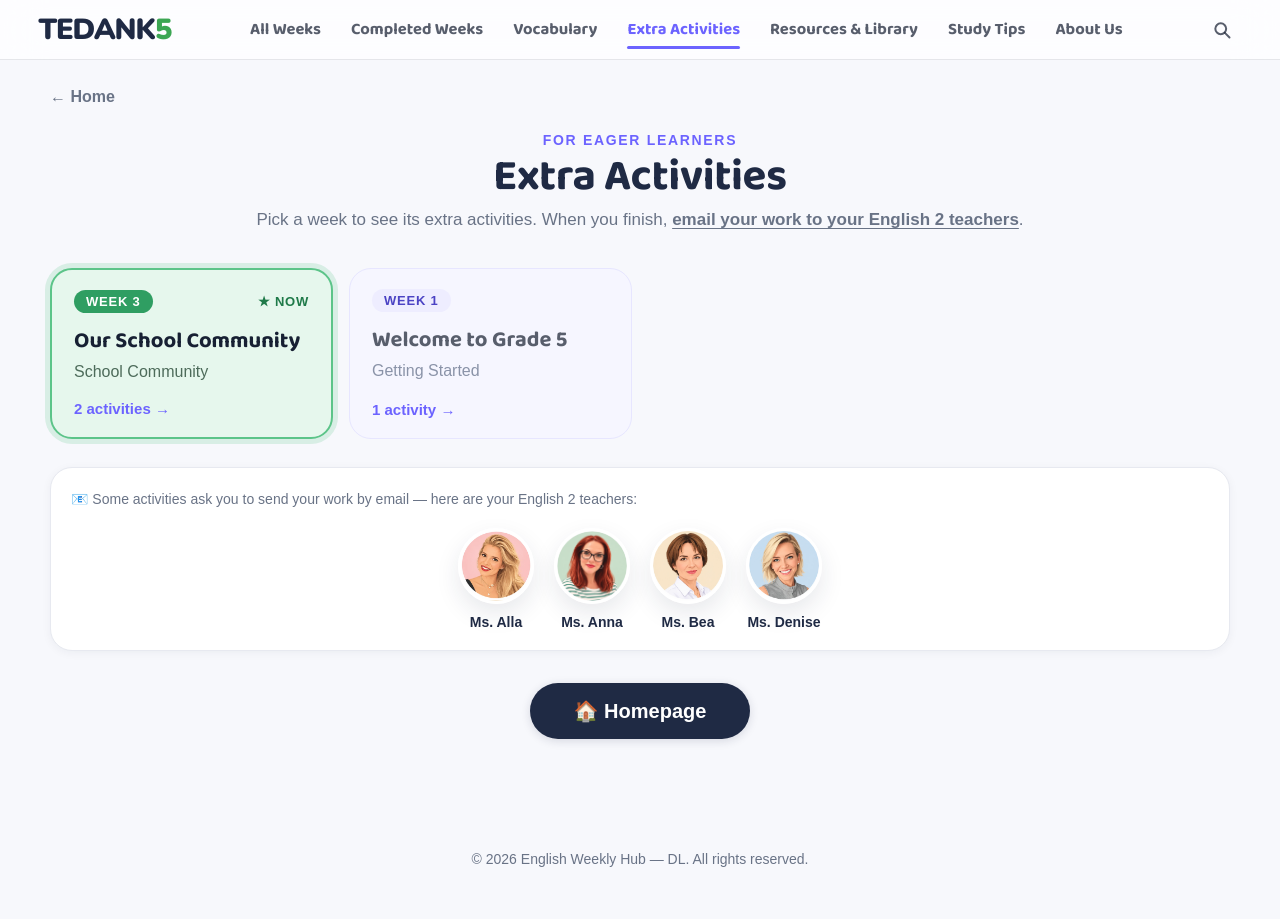
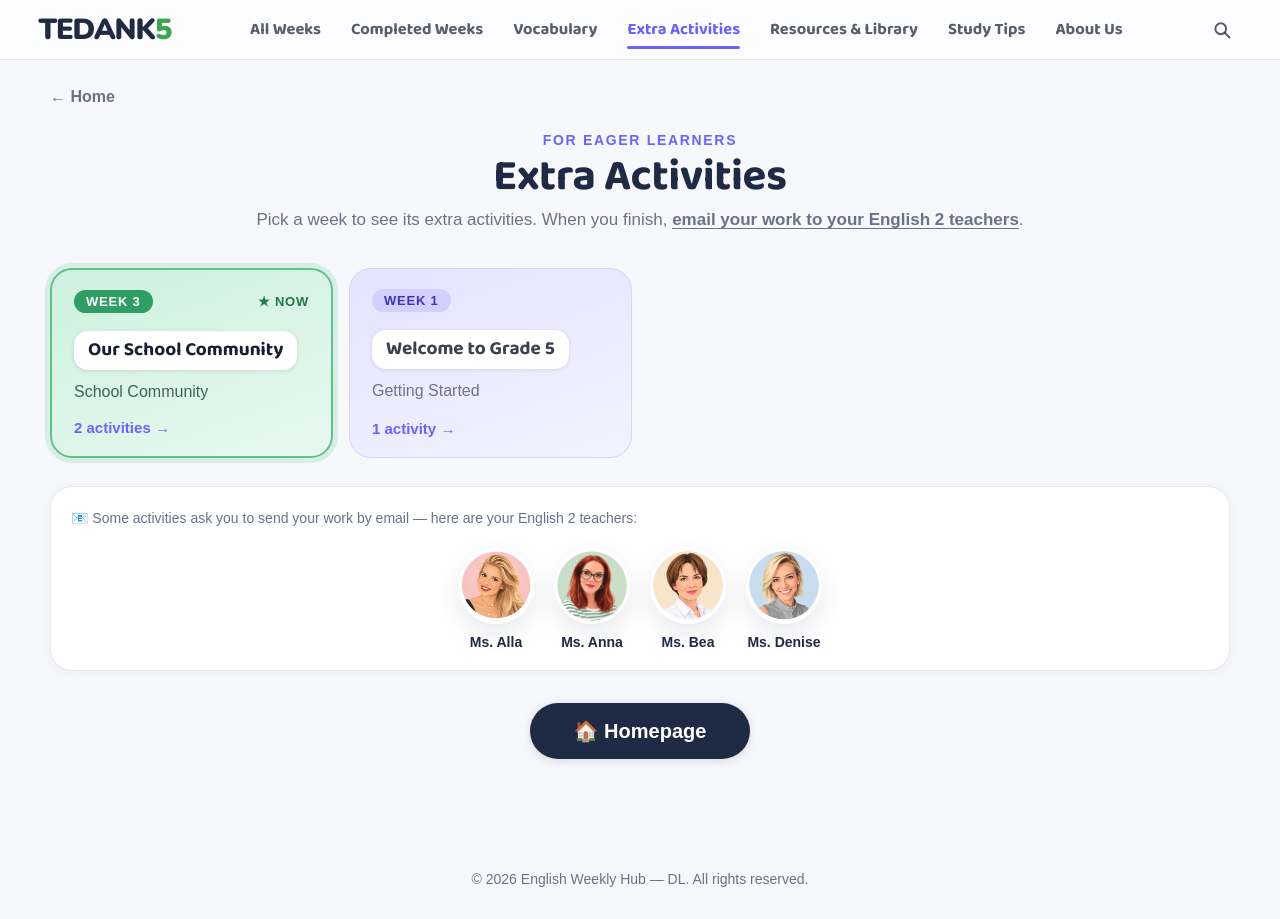
Before and after one commit to dlangaro-ai/englishweeklyhub, a Next.js app: page /extra-activities in a window 1280 px wide. Built offline with nearby package versions, Linux system fonts and the light colour scheme; no server answers.

Commit message:
week layout

```diff
--- a/app/globals.css
+++ b/app/globals.css
@@ -4289,3 +4289,54 @@ div.weekTile.isSoon:hover {
 
 .aboutCard .infoIcon { background: color-mix(in srgb, var(--tint) 22%, white); }
 .aboutCard h2 { color: color-mix(in srgb, var(--tint) 55%, var(--ink)); }
+
+/* ── Week cards: coloured, not plain white, with the title as a label ──────
+   Done weeks get a soft purple gradient, the latest week a pale green one,
+   weeks not published yet a light grey. The week's title sits on the card
+   like a white label tag. */
+
+.weekTile {
+  border-color: color-mix(in srgb, var(--accent) 28%, white);
+  background: linear-gradient(
+    160deg,
+    color-mix(in srgb, var(--accent) 18%, white),
+    color-mix(in srgb, var(--accent) 8%, white)
+  );
+}
+
+.weekTileTitle {
+  align-self: flex-start;
+  margin: 2px 0 0;
+  padding: 8px 14px;
+  border-radius: 14px;
+  background: #fff;
+  box-shadow: 0 1px 4px rgba(28, 36, 67, 0.12);
+  font-size: 19px;
+  line-height: 1.2;
+}
+
+.weekTile .weekTileTitle { color: color-mix(in srgb, var(--ink) 85%, white); }
+.weekTile .weekTileUnit { margin-top: 4px; color: #6b7390; }
+.weekTile .weekTileChip { background: color-mix(in srgb, var(--accent) 30%, white); color: #3d35b3; }
+
+.weekTile.isNow {
+  background: linear-gradient(160deg, #cdf1dd, #e8f8ef);
+}
+
+.weekTile.isNow .weekTileTitle { color: var(--ink); }
+.weekTile.isNow .weekTileUnit { color: #3f6450; }
+.weekTile.isNow .weekTileChip { background: #2f9e62; color: #fff; }
+
+.weekTile.isSoon {
+  border-color: #e3e6ef;
+  background: #f1f3f8;
+}
+
+.weekTile.isSoon .weekTileTitle {
+  background: rgba(255, 255, 255, 0.75);
+  box-shadow: none;
+  color: #7d8799;
+}
+
+.weekTile.isSoon .weekTileUnit { color: #9aa3b5; }
+.weekTile.isSoon .weekTileChip { background: #e3e6ef; color: #8c95a7; }
```
